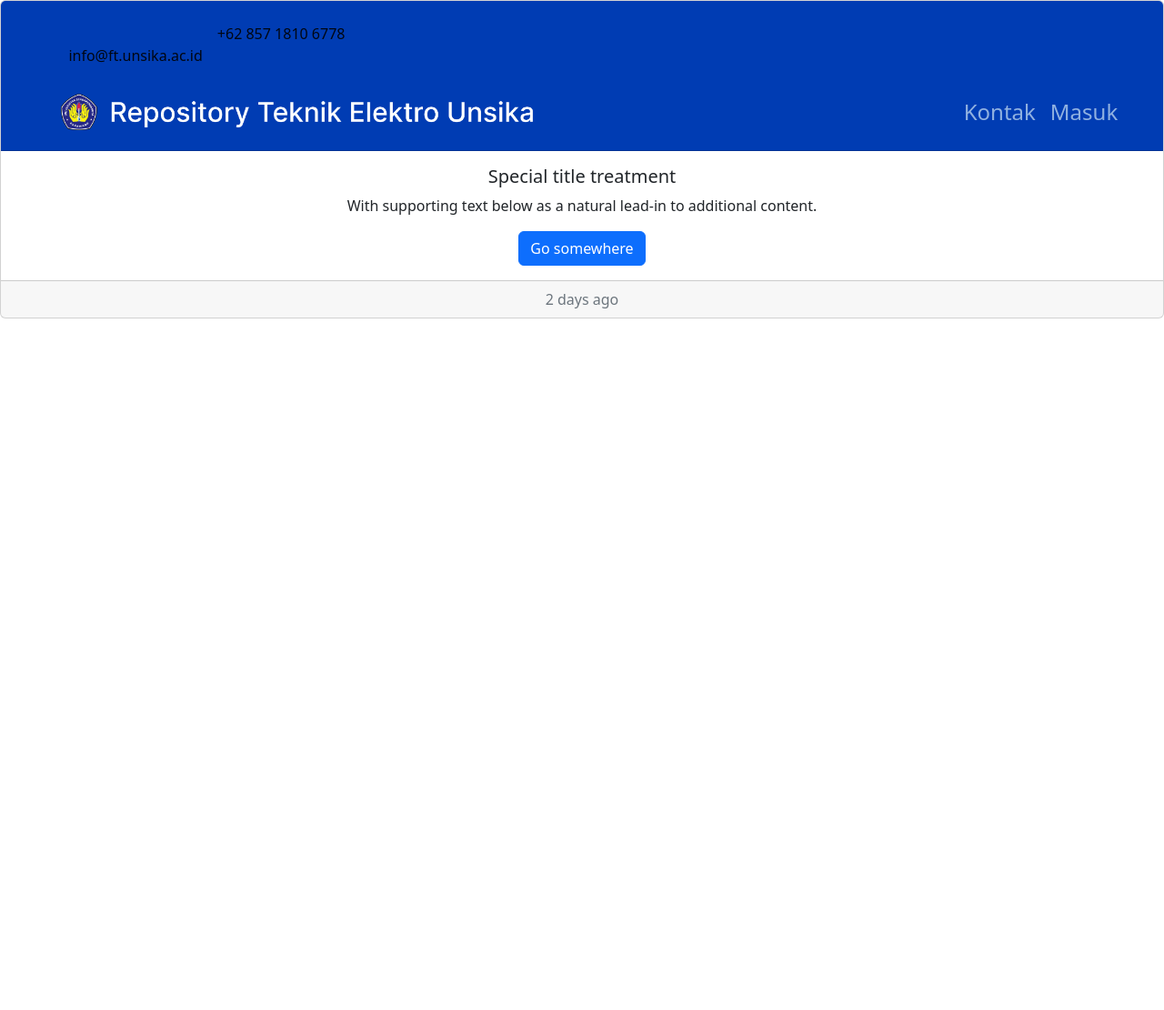
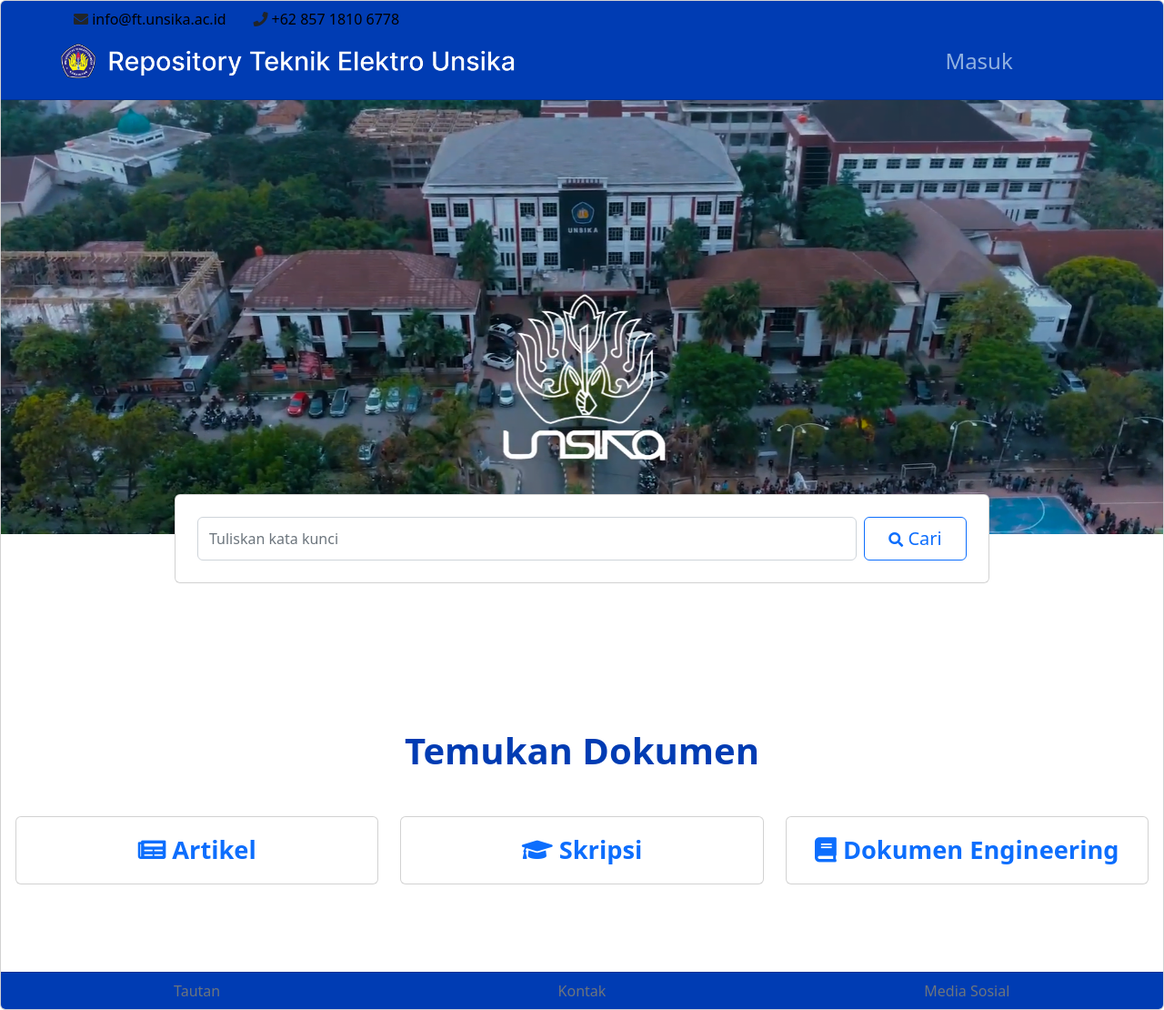
Before and after one commit to sujiwobijo99/repository, a PHP site: page / in a window 1280 px wide. Shown: the whole page at 91% size. Before the commit the page ends 350 px from the top, so only its background shows below. Run offline with PHP 8.4, Linux system fonts and the light colour scheme.

Commit message:
Front page query handling

```diff
--- a/dashboard/login.php
+++ b/dashboard/login.php
@@ -9,7 +9,8 @@
     <meta name="description" content="">
     <meta name="author" content="">
 
-    <title>Merge - Login</title>
+    <title>Repository TE Unsika - Login</title>
+    <link rel="icon" href="../dashboard/img/logo_unsika.png"  type="image/x-icon">
 
     <!-- Custom fonts for this template-->
     <link href="vendor/fontawesome-free/css/all.min.css" rel="stylesheet" type="text/css">
--- a/dashboard/pwfcn.php
+++ b/dashboard/pwfcn.php
@@ -6,4 +6,4 @@
 
 mysqli_query($host, "UPDATE user SET password='$password' WHERE id='$id'") or die(mysqli_error($host));
 
-header("location:lupa_pw.php?id=$id");
+header("location:ubah_pw.php?id=$id");
--- a/dashboard/tambah_post_fcn.php
+++ b/dashboard/tambah_post_fcn.php
@@ -37,7 +37,7 @@
   die("Connection failed: " . mysqli_connect_error());
 }
 
-$sql = "INSERT INTO `post`(`judul`, `penulis`, `kontibutor`, `jenis`, `penerbit`, `subjek`, `keyword`, `staf_input`, `path`)
+$sql = "INSERT INTO `post`(`judul`, `penulis`, `kontributor`, `jenis`, `penerbit`, `subjek`, `keyword`, `staf_input`, `path`)
 VALUES ('$judul', '$penulis', '$kontributor', '$jenis', '$penerbit', '$subjek', '$keyword', '$staf_input', '$file_name')";
 
 if (mysqli_query($conn, $sql)) {
--- a/dashboard/template/sidebar.php
+++ b/dashboard/template/sidebar.php
@@ -15,7 +15,7 @@
     <title>Repository TE Unsika - Dashboard</title>
 
     <!-- Custom fonts for this template-->
-    <link rel="icon" href="../img/logo_unsika.png">
+    <link rel="icon" href="../dashboard/img/logo_unsika.png"  type="image/x-icon">
     <link href="vendor/fontawesome-free/css/all.min.css" rel="stylesheet" type="text/css">
     <link
         href="https://fonts.googleapis.com/css?family=Nunito:200,200i,300,300i,400,400i,600,600i,700,700i,800,800i,900,900i"
--- a/dashboard/ubah_pw.php
+++ b/dashboard/ubah_pw.php
@@ -23,7 +23,7 @@
                     </div>
                 </div>
                 <div> <input style="opacity:0" name="id" value="<?php echo $_GET['id'] ?>"></div>
-                <div> <input style="opacity:0" name="role" value="<?php echo $_GET['role'] ?>"></div>
+                <div> <input style="opacity:0" name="role" value=""></div>
                 <div class="form-group row justify-content-end">
                     <div class="col-sm-9">
                         <button type="submit" class="btn btn-primary" style="margin-top: -8vw;">Kirim</button>
--- a/index.php
+++ b/index.php
@@ -3,42 +3,38 @@
   <head>
     <meta charset="utf-8">
     <meta name="viewport" content="width=device-width, initial-scale=1">
-    <title>Bootstrap demo</title>
+    <title>Repository Teknik Elektro Unsika</title>
     <link href="https://cdn.jsdelivr.net/npm/bootstrap@5.2.2/dist/css/bootstrap.min.css" rel="stylesheet" integrity="sha384-Zenh87qX5JnK2Jl0vWa8Ck2rdkQ2Bzep5IDxbcnCeuOxjzrPF/et3URy9Bv1WTRi" crossorigin="anonymous">
     <link href="vendor/fontawesome-free/css/all.min.css" rel="stylesheet" type="text/css">
+
+    <!-- Custom fonts for this template-->
+    <link rel="icon" href="dashboard/img/logo_unsika.png"  type="image/x-icon">
+    <link href="dashboard/vendor/fontawesome-free/css/all.min.css" rel="stylesheet" type="text/css">
+    <link
+        href="https://fonts.googleapis.com/css?family=Nunito:200,200i,300,300i,400,400i,600,600i,700,700i,800,800i,900,900i"
+        rel="stylesheet">
 
   </head>
   <body>
   <div class="card text-center">
   <div class="card-header" style="background-color:  #003cb3;">
-  <nav class="navbar navbar-expand-lg" style="background-color:  #003cb3;">
+<div style="text-align:left; margin-left: 5vw;">
+<i class="fas fa-envelope"></i>
+<a aria-current="page" href="#" style="display: inline; text-decoration: none; color: black">info@ft.unsika.ac.id</a>
+
+<i class="fas fa-phone" style="margin-left: 2vw;"></i>
+<a aria-current="page" href="#" style="display: inline; text-decoration: none; color: black">+62 857 1810 6778</a>
+</div>
+
+<nav class="navbar navbar-expand-lg" style="background-color:  #003cb3; position:sticky !important">
+
   <div class="container-fluid">
-
-    <div class="collapse navbar-collapse" style="margin-left:3vw">
-      <ul class="navbar-nav">
-        <li class="nav-item">
-        <i class="far fa-drive"></i>
-        <a class="nav-link active" aria-current="page" href="#" >info@ft.unsika.ac.id</a>
-        </li>
-        <i class="far fa-drive"></i>
-        <a class="nav-link active" aria-current="page" href="#" >+62 857 1810 6778</a>
-        </li>
-
-      </ul>
-    </div>
-  </div>
-</nav>
-<nav class="navbar navbar-expand-lg" style="background-color:  #003cb3;">
-  <div class="container-fluid">
-  <a class="navbar-brand" href="#" style="margin-left: 3vw;"><img src="dashboard/img/header unsika.png" alt="" height="40vw"></a>
+  <a class="navbar-brand" href="#" style="margin-left: 3vw;"><img src="dashboard/img/header unsika.png" alt="" width="500vw"></a>
     <button class="navbar-toggler" type="button" data-bs-toggle="collapse" data-bs-target="#navbarNav" aria-controls="navbarNav" aria-expanded="false" aria-label="Toggle navigation">
       <span class="navbar-toggler-icon"></span>
     </button>
     <div class="collapse navbar-collapse" id="navbarNav">
       <ul class="navbar-nav" style="margin-left: 35vw;">
-        <li class="nav-item">
-          <a class="nav-link" href="kontak.php" style="font-size: x-large; font-weight: 500; color:azure; opacity:0.6;">Kontak</a>
-        </li>
         <li class="nav-item">
           <a class="nav-link" href="dashboard/login.php" style="font-size: x-large; font-weight: 500; color:azure; opacity:0.6;">Masuk</a>
         </li>
@@ -50,14 +46,82 @@
     <a href="dashboard/login.php" style="font-size:x-large; text-decoration:none;color: blanchedalmond; margin-right:3vw ">Masuk</a> -->
 
   </div>
-  <div class="card-body">
-    <h5 class="card-title">Special title treatment</h5>
-    <p class="card-text">With supporting text below as a natural lead-in to additional content.</p>
-    <a href="#" class="btn btn-primary">Go somewhere</a>
+  <div id="carouselExampleSlidesOnly" class="carousel slide" data-bs-ride="carousel">
+  <div class="carousel-inner">
+    <div class="carousel-item active">
+      <img src="dashboard/img/unsika_edit.png" class="d-block w-100" alt="...">
+    </div>
+
   </div>
-  <div class="card-footer text-muted">
-    2 days ago
+</div>
+  <div class="card-body" style="margin-top: -60px;">
+
+
+
+    <div class="card" style="width: 70vw; margin: auto;">
+  <div class="card-body" style="padding: 3vh;">
+  <form class="d-flex" role="search" method="get" action="search.php">
+      <input class="form-control me-2" name="query" type="search" placeholder="Tuliskan kata kunci" aria-label="Search" style="height: 3rem;">
+      <button class="btn btn-outline-primary" type="submit" style="width: 10vw;"><i class="fas fa-search"></i><h5 style="display: inline;">   Cari</h5></button>
+    </form>
   </div>
+</div>
+
+<div class="row" style="margin-top: 20vh; margin-bottom:10vh">
+<h1  style="color: #003cb3; font-weight:600">Temukan Dokumen</h1>
+<div class="container"  style="color: #003cb3; font-weight:600">
+<div class="row" style="margin-top: 5vh;">
+<div class="col-sm-4">
+<a href="search.php?jenis=1" style="text-decoration: none;">
+<div class="card">
+  <div class="card-body" style="font-size:1.7rem">
+  <i class="fas fa-newspaper"></i>
+Artikel
+  </div>
+</div>
+</a>
+</div>
+<div class="col-sm-4">
+  <a href="search.php?jenis=2" style="text-decoration: none;">
+<div class="card">
+  <div class="card-body" style="font-size:1.7rem">
+  <i class="fas fa-graduation-cap"></i>
+Skripsi
+</div>
+</div>
+</a>
+</div>
+<div class="col-sm-4">
+<a href="search.php?jenis=3" style="text-decoration: none;">
+<div class="card">
+  <div class="card-body" style="font-size:1.7rem">
+  <i class="fas fa-book"></i>
+  Dokumen Engineering
+  </div>
+</div>
+</a>
+</div>
+
+</div>
+</div>
+
+</div>
+
+  </div>
+  <div class="card-footer text-muted" style="background-color:  #003cb3;;">
+  <div class="row">
+  <div class="col-sm-4">
+Tautan
+  </div>
+  <div class="col-sm-4">
+Kontak
+  </div>
+  <div class="col-sm-4">
+Media Sosial
+  </div>
+
+  </div>
+</div>
 </div>
   </body>
 </html>
```
Also changed, not shown: post_detail.php (added, +168 -0 lines), search.php (added, +202 -0 lines), dashboard/img/unsika.jpg (added), dashboard/img/unsika.png (added), dashboard/img/unsika_edit.png (added), 1 other file.
